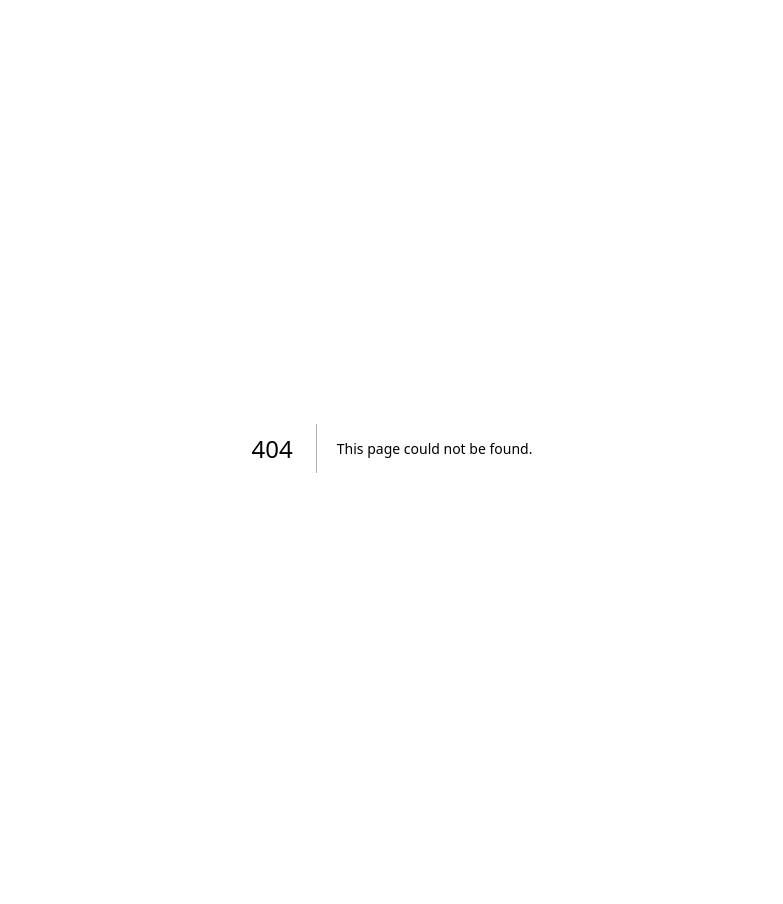
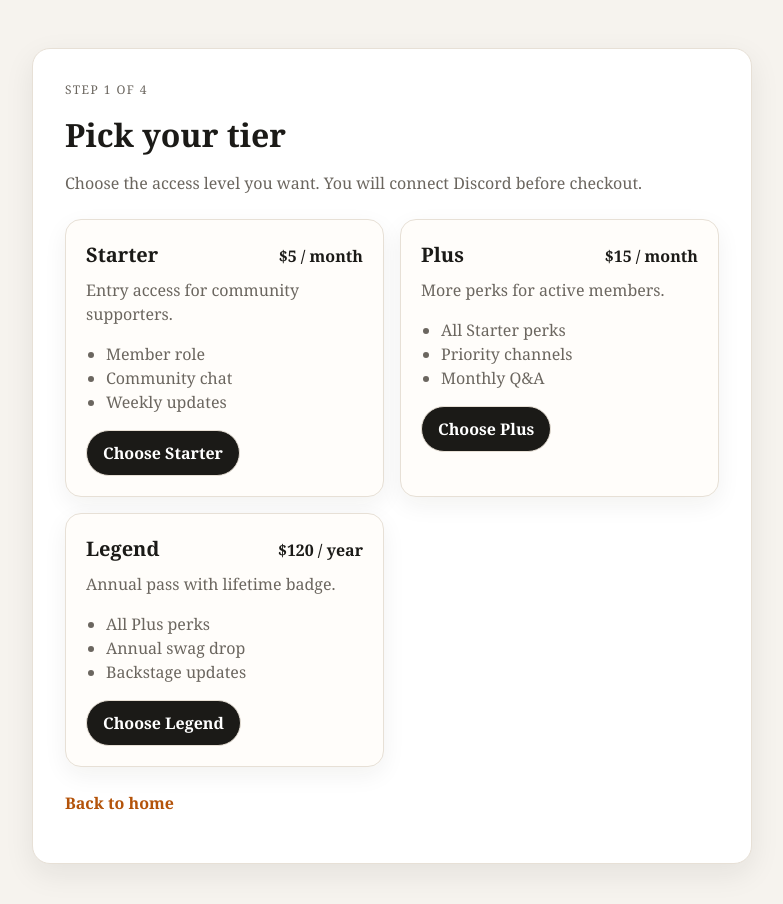
Before and after one commit to BASIC-BIT/perkcord, a Next.js app in the folder apps/web/: page /subscribe in a window 1280 px wide. Before the commit this address had no page. Shown: the top 904 px of the page, without its empty margins (248-1031 px from the left). Built offline with nearby package versions, Linux system fonts and the light colour scheme.

Commit message:
Add member flow stub pages

```diff
--- a/apps/web/app/globals.css
+++ b/apps/web/app/globals.css
@@ -91,3 +91,85 @@ a:hover {
   color: #6a3c0d;
   margin-bottom: 20px;
 }
+
+.subtle {
+  font-size: 12px;
+  letter-spacing: 0.12em;
+  text-transform: uppercase;
+  color: var(--muted);
+  margin-bottom: 12px;
+}
+
+.tier-grid {
+  display: grid;
+  gap: 16px;
+  grid-template-columns: repeat(auto-fit, minmax(220px, 1fr));
+  margin-top: 24px;
+}
+
+.tier-card {
+  border-radius: 16px;
+  border: 1px solid var(--border);
+  padding: 20px;
+  background: #fffdfa;
+  box-shadow: 0 8px 24px rgba(27, 26, 23, 0.06);
+}
+
+.tier-card.highlighted {
+  border-color: #d6a26a;
+  box-shadow: 0 12px 28px rgba(180, 83, 9, 0.18);
+}
+
+.tier-header {
+  display: flex;
+  align-items: baseline;
+  justify-content: space-between;
+  gap: 12px;
+  margin-bottom: 8px;
+}
+
+.tier-card h3,
+.payment-card h3 {
+  margin: 0;
+  font-size: 20px;
+  color: var(--text);
+}
+
+.tier-price {
+  font-weight: 700;
+  color: var(--text);
+}
+
+.tier-card ul {
+  padding-left: 20px;
+  margin: 0 0 16px;
+  color: var(--muted);
+}
+
+.tier-actions {
+  display: flex;
+  flex-wrap: wrap;
+  gap: 12px;
+}
+
+.tier-summary {
+  border-radius: 16px;
+  border: 1px dashed var(--border);
+  padding: 20px;
+  margin: 20px 0 28px;
+  background: #fffbf4;
+}
+
+.payment-grid {
+  display: grid;
+  gap: 16px;
+  grid-template-columns: repeat(auto-fit, minmax(240px, 1fr));
+}
+
+.payment-card {
+  border-radius: 16px;
+  border: 1px solid var(--border);
+  padding: 20px;
+  background: #ffffff;
+  box-shadow: 0 8px 24px rgba(27, 26, 23, 0.05);
+}
--- a/apps/web/app/page.tsx
+++ b/apps/web/app/page.tsx
@@ -12,9 +12,12 @@ export default function HomePage() {
         <span>Phase: Admin skeleton</span>
         <span>Stack: Next.js + TypeScript</span>
       </div>
-      <p style={{ marginTop: 24 }}>
+      <p style={{ marginTop: 24 }} className="tier-actions">
         <Link className="button" href="/admin">
           Go to admin
+        </Link>
+        <Link className="button secondary" href="/subscribe">
+          Preview member flow
         </Link>
       </p>
     </main>
--- /dev/null
+++ b/apps/web/app/subscribe/page.tsx
@@ -0,0 +1,53 @@
+import Link from "next/link";
+import { TIERS } from "./tiers";
+
+type SearchParams = Record<string, string | string[] | undefined>;
+
+const getParam = (value: SearchParams[string]) =>
+  Array.isArray(value) ? value[0] : value;
+
+export default function SubscribePage({
+  searchParams,
+}: {
+  searchParams: SearchParams;
+}) {
+  const highlight = getParam(searchParams.highlight);
+
+  return (
+    <main className="card">
+      <p className="subtle">Step 1 of 4</p>
+      <h1>Pick your tier</h1>
+      <p>
+        Choose the access level you want. You will connect Discord before
+        checkout.
+      </p>
+      <div className="tier-grid">
+        {TIERS.map((tier) => (
+          <div
+            key={tier.id}
+            className={`tier-card${highlight === tier.id ? " highlighted" : ""}`}
+          >
+            <div className="tier-header">
+              <h3>{tier.name}</h3>
+              <span className="tier-price">{tier.price}</span>
+            </div>
+            <p>{tier.description}</p>
+            <ul>
+              {tier.perks.map((perk) => (
+                <li key={perk}>{perk}</li>
+              ))}
+            </ul>
+            <div className="tier-actions">
+              <Link className="button" href={`/subscribe/connect?tier=${tier.id}`}>
+                Choose {tier.name}
+              </Link>
+            </div>
+          </div>
+        ))}
+      </div>
+      <p style={{ marginTop: 24 }}>
+        <Link href="/">Back to home</Link>
+      </p>
+    </main>
+  );
+}
--- /dev/null
+++ b/apps/web/app/subscribe/tiers.ts
@@ -0,0 +1,34 @@
+export type Tier = {
+  id: string;
+  name: string;
+  price: string;
+  description: string;
+  perks: string[];
+};
+
+export const TIERS: Tier[] = [
+  {
+    id: "starter",
+    name: "Starter",
+    price: "$5 / month",
+    description: "Entry access for community supporters.",
+    perks: ["Member role", "Community chat", "Weekly updates"],
+  },
+  {
+    id: "plus",
+    name: "Plus",
+    price: "$15 / month",
+    description: "More perks for active members.",
+    perks: ["All Starter perks", "Priority channels", "Monthly Q&A"],
+  },
+  {
+    id: "legend",
+    name: "Legend",
+    price: "$120 / year",
+    description: "Annual pass with lifetime badge.",
+    perks: ["All Plus perks", "Annual swag drop", "Backstage updates"],
+  },
+];
+
+export const getTier = (id?: string) =>
+  TIERS.find((tier) => tier.id === id) ?? TIERS[0];
```
Also changed, not shown: apps/web/app/subscribe/celebrate/page.tsx (added, +49 -0 lines), apps/web/app/subscribe/connect/page.tsx (added, +46 -0 lines), apps/web/app/subscribe/pay/page.tsx (added, +59 -0 lines), 2 other files (tests, documents, lock files or other folders).
